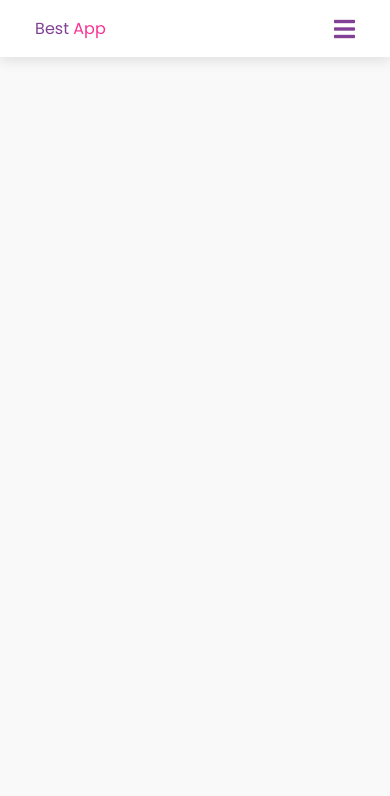
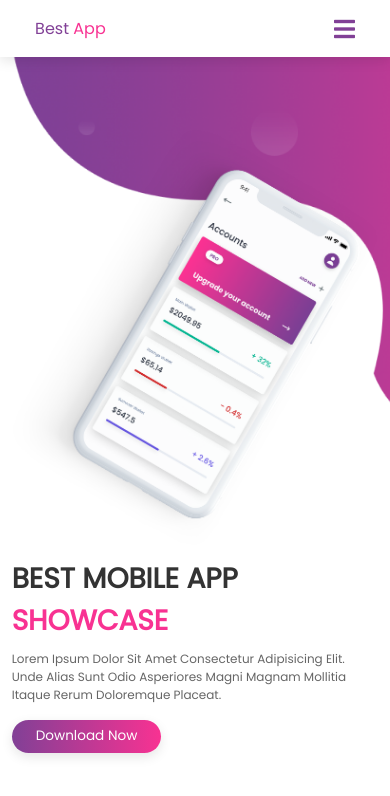
Before and after one commit to Amir-Bagjani/sass-landing-1, a React (Create React App) app: page / in a window 390 px wide. Shown: the top 796 px of the page. Built offline with nearby package versions, Linux system fonts and the light colour scheme.

Commit message:
home section add

```diff
--- a/src/App.js
+++ b/src/App.js
@@ -1,5 +1,5 @@
 import Navbar from "./components/Navbar";
-import HomePage from "./pages/HomePage";
+import HomePage from "./pages/home-page/HomePage";
 
 
 function App() {
--- a/src/pages/HomePage.jsx
+++ /dev/null
@@ -1,8 +0,0 @@
-
-const HomePage = () => {
-  return (
-    <div>HomePage</div>
-  )
-}
-
-export default HomePage
--- /dev/null
+++ b/src/pages/home-page/HomePage.jsx
@@ -0,0 +1,11 @@
+import HomeSection from "./HomeSection"
+
+const HomePage = () => {
+  return (
+    <>
+      <HomeSection />
+    </>
+  )
+}
+
+export default HomePage
--- /dev/null
+++ b/src/pages/home-page/HomeSection.jsx
@@ -0,0 +1,22 @@
+import "../../styles/homepage.scss";
+
+
+const HomeSection = () => {
+  return (
+    <section className='home' id='home'>
+
+        <div className="content">
+            <h3>best mobile app <span>showcase</span></h3>
+            <p>Lorem ipsum dolor sit amet consectetur adipisicing elit. Unde alias sunt odio asperiores magni magnam mollitia itaque rerum doloremque placeat.</p>
+            <a href="#" className="btn">download now</a>
+        </div>
+
+        <div className="image">
+            <img src="images/home-img.png" alt="mobile" />
+        </div>
+
+    </section>
+  )
+}
+
+export default HomeSection
--- a/src/styles/_config.scss
+++ b/src/styles/_config.scss
@@ -1,17 +1,17 @@
 //variables
 $purple: #814096;
 $pink: #f83292;
-$gradient: linear-gradient(90deg, var(--purple), var(--pink));
+$gradient: linear-gradient(90deg, $purple, $pink);
 $box-shadow: 0 0.5rem 1.5rem rgba(0, 0, 0, 0.1);
 $border: 0.1rem solid rgba(0, 0, 0, 0.1);
 
 //functions and mixins
 @mixin title-text($size) {
-    color: black;
+    color: #333;
     font-size: $size;
 }
 @mixin grap-text($size) {
-    color: gray;
+    color: #666;
     font-size: $size;
 }
 @mixin grid($val) {
--- /dev/null
+++ b/src/styles/homepage.scss
@@ -0,0 +1,64 @@
+@import "config";
+
+.home{
+    display: flex;
+    align-items: center;
+    justify-content: center;
+    background: url(../../public/images/home-bg-img.png) no-repeat;
+    background-position: center;
+    background-size: cover;
+
+    .image{
+
+        img{
+            width: 35vw;
+            animation: float 3s infinite linear;
+        }
+    }
+
+    .content{
+
+        h3{
+            @include title-text(5.5rem);
+            text-transform: uppercase;
+
+            span{
+                color: $pink;
+                text-transform: uppercase;
+            }
+        }
+
+        p{
+            @include grap-text(1.7rem);
+            padding: 1rem 0;
+        }
+    }
+}
+
+@keyframes float {
+    0%, 100%{
+        transform: translateY(0);
+    }
+    50%{
+        transform: translateY(-2.5rem);
+    }
+}
+
+@media (max-width: 768px){
+    .home{
+        flex-direction: column-reverse;
+
+        .image img{
+            width: 100%;
+        }
+
+        .content{
+            h3{
+                @include title-text(3.5rem);
+            }
+            p{
+                @include grap-text(1.5rem);
+            }
+        }
+    }
+}
--- a/src/styles/index.scss
+++ b/src/styles/index.scss
@@ -25,20 +25,41 @@ body{
     background:#f9f9f9;
 }
 section {
-  padding: 2rem 9%;
+  padding: 7.5rem 9% 2rem 9%;
+  min-height: 100vh;
+}
+
+//utilities
+.btn{
+    display: inline-block;
+    margin-top: 1rem;
+    padding: 0.8rem 3rem;
+    border-radius: 5rem;
+    background: $gradient;
+    font-size: 1.7rem;
+    color: #fff;
+    cursor: pointer;
+    box-shadow: $box-shadow;
+    transition: transform 0.2s ease;
+
+    &:hover{
+    transform: scale(1.09);
+    }
 }
 
 //media queries
 @media (max-width: 1200px) {
 }
+
 @media (max-width: 991px) {
   html {
     font-size: 55%;
   }
   section {
-    padding: 2rem;
+    padding: 7.5rem 3% 2rem 3%;
   }
 }
+
 @media (max-width: 450px) {
   html {
     font-size: 50%;
```
